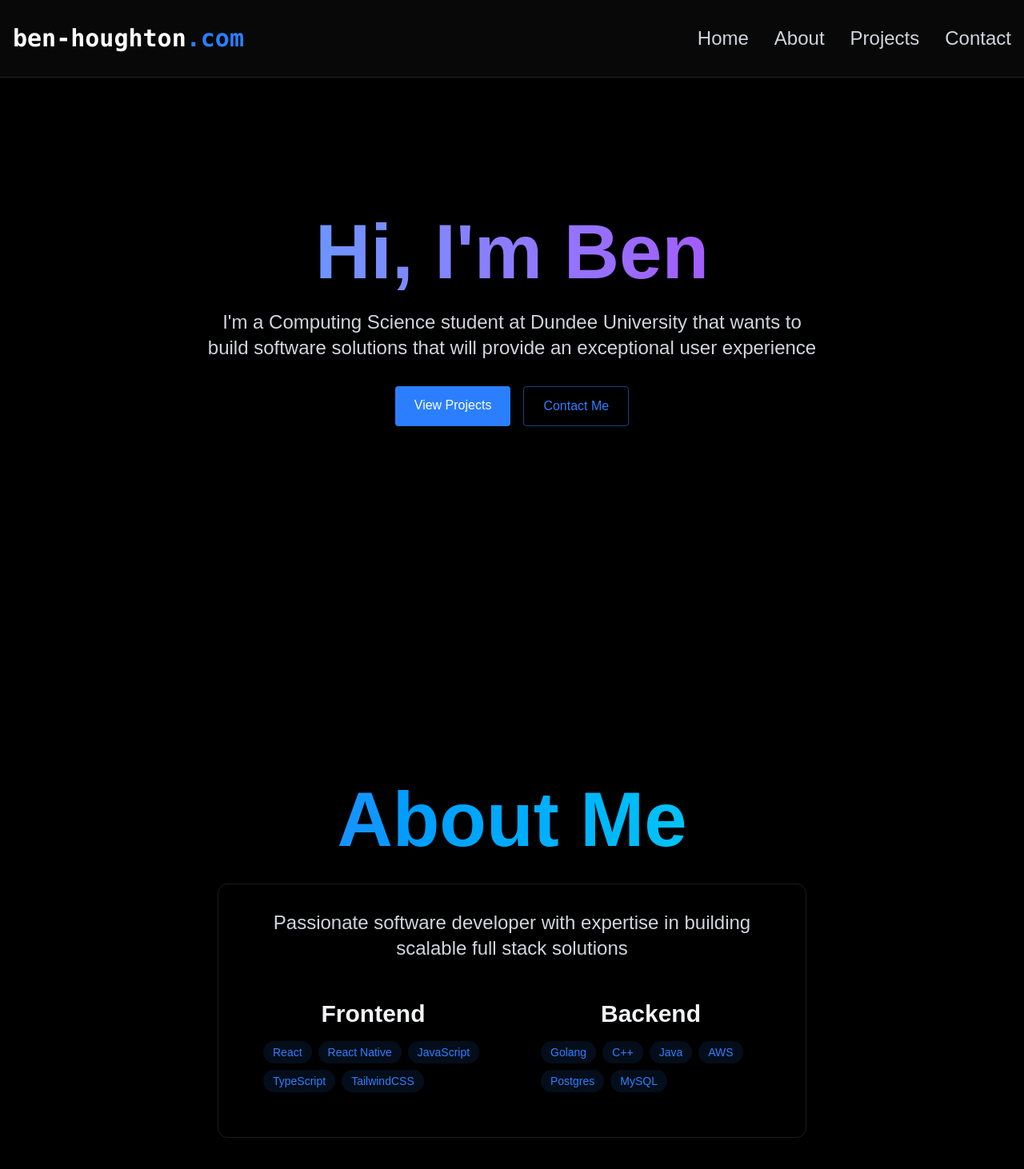
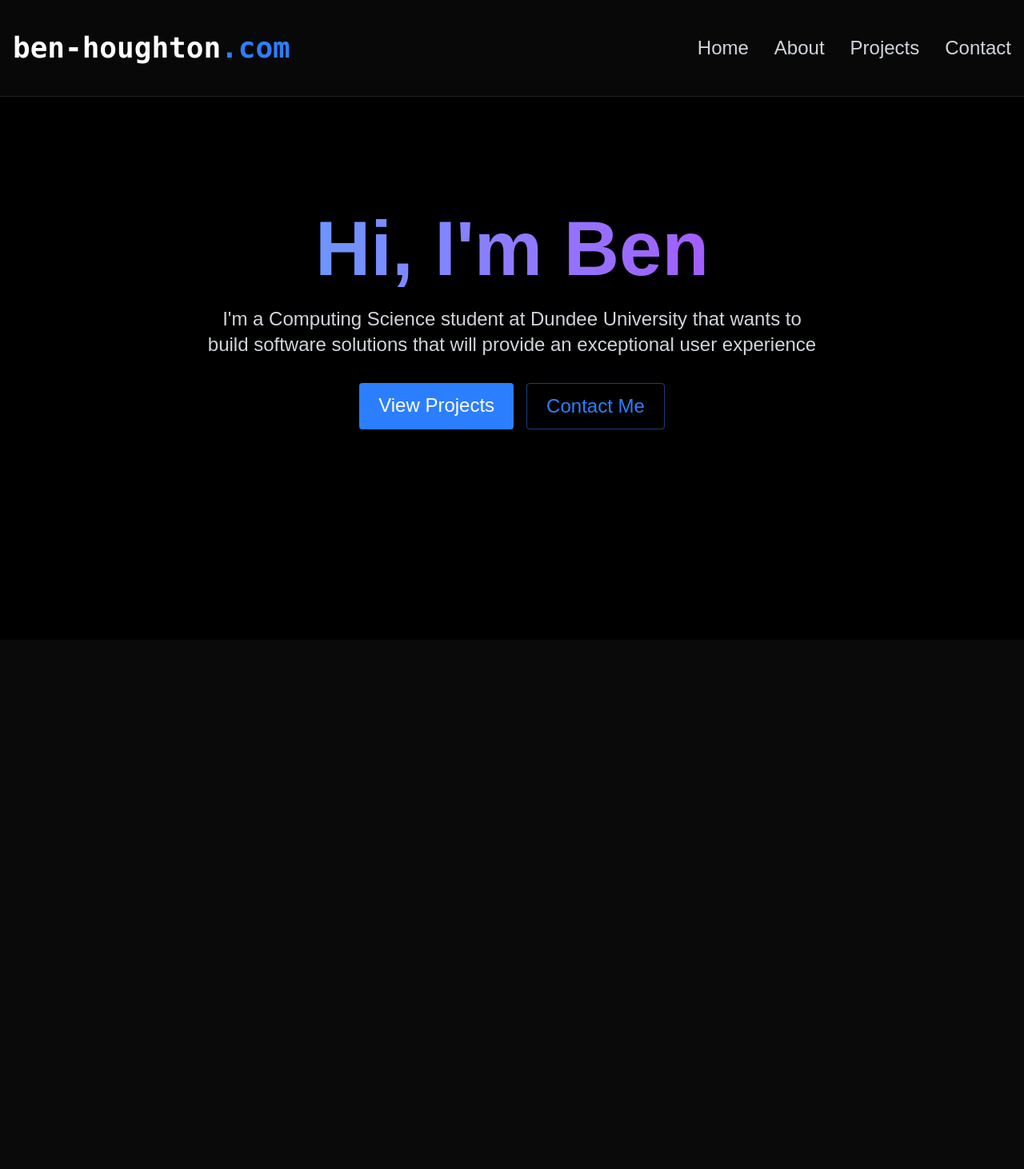
Before and after one commit to BenH9999/Portfolio, a React (Vite) app: page / in a window 1280 px wide. Shown: the top 1462 px of the page at 80% size. After the commit the page ends 800 px from the top, so only its background shows below. Built offline with nearby package versions, Linux system fonts and the light colour scheme.

Commit message:
snap test

```diff
--- a/src/App.jsx
+++ b/src/App.jsx
@@ -17,8 +17,14 @@ function App() {
       <div className={`min-h-screen transition-opacity duration-700 ${isLoaded ? "opacity-100" : "opacity-0"} bg-black text-gray-100`}>
         <Navbar menuOpen={menuOpen} setMenuOpen={setMenuOpen} />
         <MobileMenu menuOpen={menuOpen} setMenuOpen={setMenuOpen} />
-        <Home />
-        <About />
+        <div className="h-screen overflow-y-scroll snap-y snap-mandatory">
+          <div className="snap-center">
+            <Home />
+          </div>
+          <div className="snap-center">
+            <About />
+          </div>
+        </div>
       </div>
     </>
   );
--- a/src/components/Navbar.jsx
+++ b/src/components/Navbar.jsx
@@ -8,9 +8,9 @@ export const Navbar = ({ menuOpen, setMenuOpen }) => {
 
   return (
     <nav className="fixed top-0 w-full z-40 bg-[rgba(10,10,10,0.8)] backdrop-blur-lg border-b border-white/10 shadow-lg">
-      <div className="max-w-screen-2xl mx-auto px-4">
-        <div className="flex justify-between items-center text-2xl h-24">
-          <a href="#home" className="font-mono sm:text-xl md:text-3xl font-bold text-white">
+      <div className="max-w-screen-2xl md:max-w-screen-3xl mx-auto px-4">
+        <div className="flex justify-between items-center text-2xl h-24 md:h-30">
+          <a href="#home" className="font-mono sm:text-xl md:text-4xl font-bold text-white">
             {""}
             ben-houghton<span className="text-blue-500">.com</span>
           </a>
@@ -20,19 +20,19 @@ export const Navbar = ({ menuOpen, setMenuOpen }) => {
           </div>
 
           <div className="hidden md:flex items-center space-x-8">
-            <a href="#home" className="text-gray-300 hover:text-white transition-colors">
+            <a href="#home" className="text-gray-300 hover:text-white transition-colors hover:-translate-y-0.5">
               {" "}Home{" "}
             </a>
 
-            <a href="#about" className="text-gray-300 hover:text-white transition-colors">
+            <a href="#about" className="text-gray-300 hover:text-white transition-colors hover:-translate-y-0.5">
               {" "}About{" "}
             </a>
 
-            <a href="#projects" className="text-gray-300 hover:text-white transition-colors">
+            <a href="#projects" className="text-gray-300 hover:text-white transition-colors hover:-translate-y-0.5">
               {" "}Projects{" "}
             </a>
 
-            <a href="#contact" className="text-gray-300 hover:text-white transition-colors">
+            <a href="#contact" className="text-gray-300 hover:text-white transition-colors hover:-translate-y-0.5">
               {" "}Contact{" "}
             </a>
           </div>
--- a/src/components/sections/About.jsx
+++ b/src/components/sections/About.jsx
@@ -6,8 +6,8 @@ export const About = () => {
   const backendSkills = ["Golang", "C++", "Java", "AWS", "Postgres", "MySQL"];
 
   return (
-    <section id="about" className="min-h-screen flex items-center justify-center py-20">
-      <div className="max-w-3xl mx-auto px-4 text-center">
+    <section id="about" className="min-h-screen flex items-center justify-center">
+      <div className="max-w-3xl max-h-3xl md:max-h-5xl md:max-w-5xl mx-auto px-4 text-center">
         <h2 className="text-4xl md:text-8xl font-bold mb-8 bg-gradient-to-r from-blue-500 to-cyan-400 bg-clip-text text-transparent text-center">
           About Me
         </h2>
--- a/src/components/sections/Home.jsx
+++ b/src/components/sections/Home.jsx
@@ -3,17 +3,17 @@
 export const Home = () => {
   return (
     <section id="home" className="min-h-screen flex items-center justify-center relative">
-      <div className="text-center z-10 px-4">
+      <div className="text-center z-40 px-4">
         <h1 className="text-5xl md:text-8xl font-bold mb-6 bg-gradient-to-r from-blue-400 to-purple-500 bg-clip-text text-transparent leading-right">
           Hi, I'm Ben
         </h1>
 
-        <p className="text-gray-300 sm:text-lg lg:text-2xl mb-8 max-w-3xl mx-auto">
+        <p className="text-gray-300 sm:text-lg md:text-2xl mb-8 max-w-3xl mx-auto">
           I'm a Computing Science student at Dundee University that wants to
           build software solutions that will provide an exceptional user experience
         </p>
 
-        <div className="flex justify-center space-x-4">
+        <div className="flex justify-center space-x-4 text-lg md:text-2xl">
           <a href="#projects" className="bg-blue-500 text-white py-3 px-6 rounded font-medium transition relative overflow-hidden hover:-translate-y-0.5 hover:shadow-[0_0_15px_rgba(59,130,246,0.4)]">
             View Projects
           </a>
```
